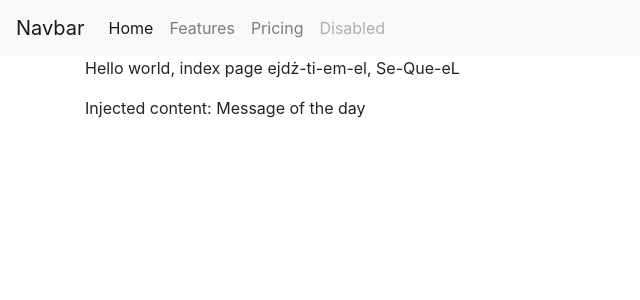
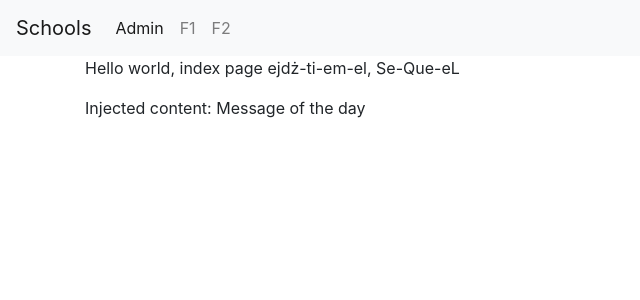
Before and after one commit to JaworskiAleksander/hello_world, a Django app: page / in a window 1280 px wide. Shown: the top 300 px of the page, without its empty margins (0-640 px from the left). Run offline with Django 3.2, Linux system fonts and the light colour scheme; some libraries are stand-ins or nearby versions.

Commit message:
adjusted navbar with admin index page and Schools list

```diff
--- a/hello_world_CBV/templates/base.html
+++ b/hello_world_CBV/templates/base.html
@@ -16,23 +16,20 @@
 </head>
 <body>
     <nav class="navbar navbar-expand-lg navbar-light bg-light">
-        <a class="navbar-brand" href="#">Navbar</a>
+        <a class="navbar-brand" href="{% url 'basic_app:list' %}">Schools</a>
         <button class="navbar-toggler" type="button" data-toggle="collapse" data-target="#navbarNav" aria-controls="navbarNav" aria-expanded="false" aria-label="Toggle navigation">
           <span class="navbar-toggler-icon"></span>
         </button>
         <div class="collapse navbar-collapse" id="navbarNav">
           <ul class="navbar-nav">
             <li class="nav-item active">
-              <a class="nav-link" href="#">Home <span class="sr-only">(current)</span></a>
+              <a class="nav-link" href="{% url 'admin:index'%}">Admin</a>
             </li>
             <li class="nav-item">
-              <a class="nav-link" href="#">Features</a>
+              <a class="nav-link" href="#">F1</a>
             </li>
             <li class="nav-item">
-              <a class="nav-link" href="#">Pricing</a>
-            </li>
-            <li class="nav-item">
-              <a class="nav-link disabled" href="#" tabindex="-1" aria-disabled="true">Disabled</a>
+              <a class="nav-link" href="#">F2</a>
             </li>
           </ul>
         </div>
```
